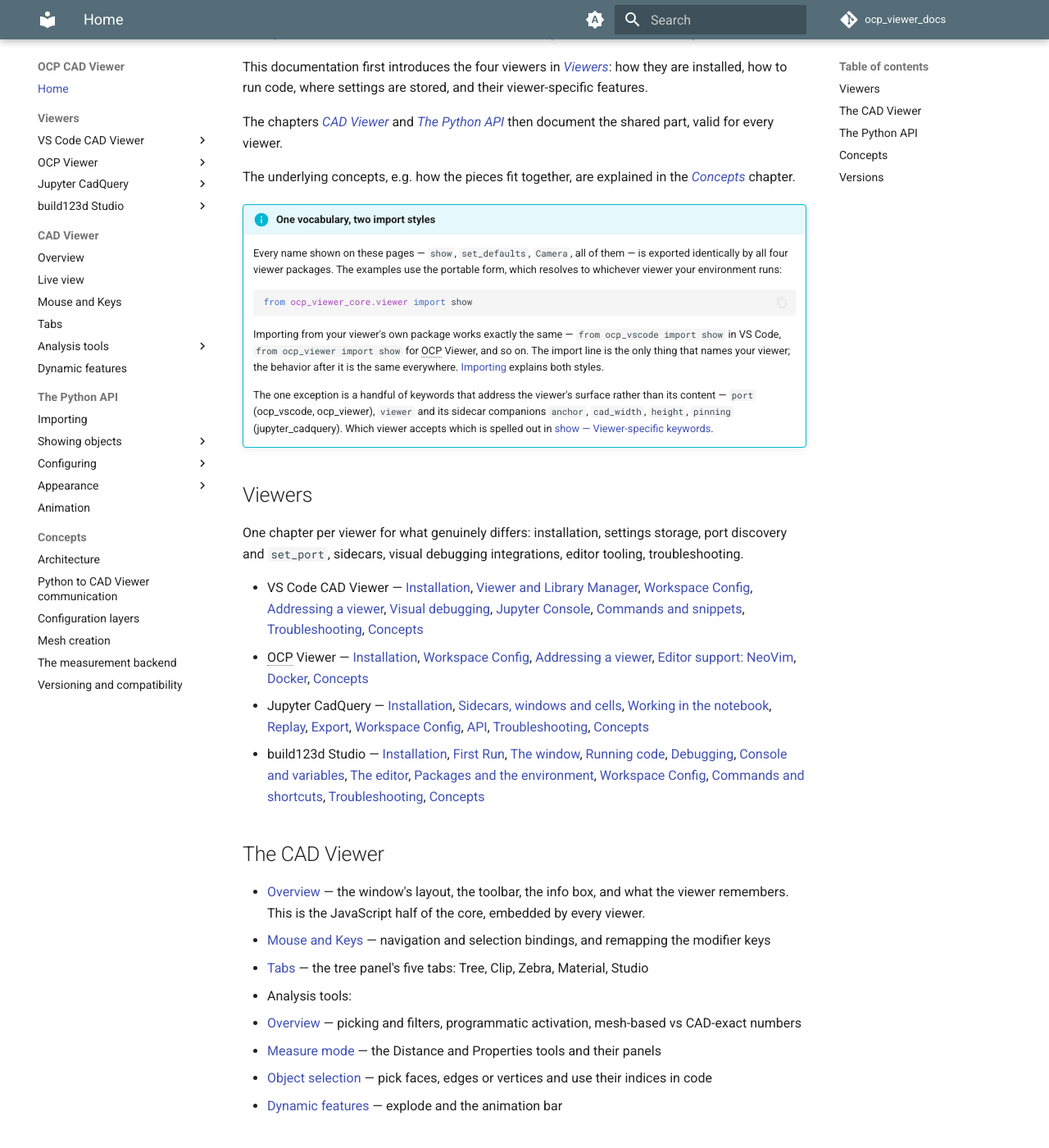
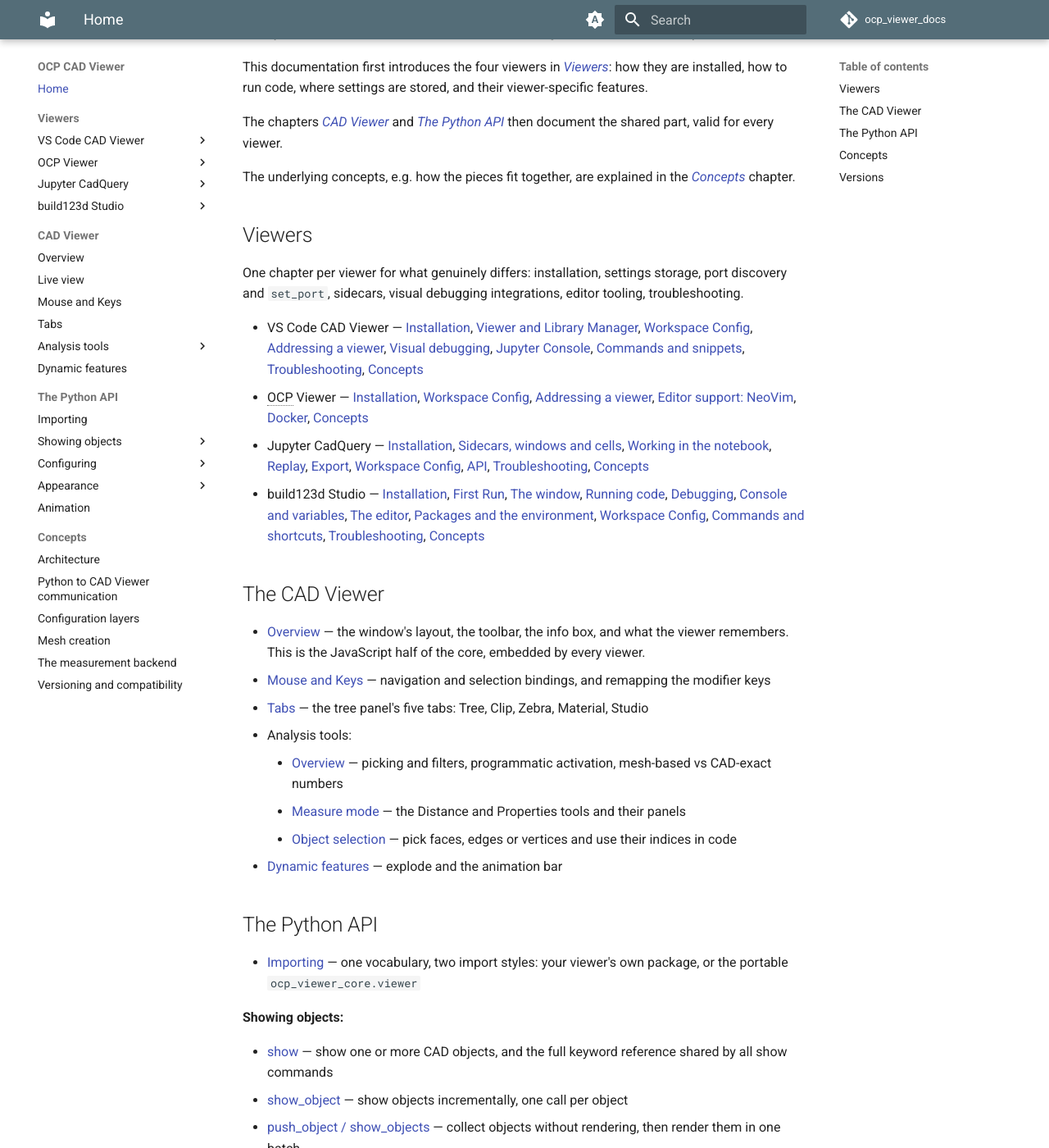
Before and after one commit to bernhard-42/ocp_viewer_docs, an MkDocs documentation site: the page built from docs/index.md, in a window 1280 px wide and 1400 px high, scrolled down 870 px. Shown: the whole window at 82% size. Built offline with MkDocs 1.6.1 and Material for MkDocs 9.7.7, drawn with Linux system fonts in a browser that asks for light colours; comment, search, counter and statistics services are not loaded.

Commit message:
move import info to Python API

````diff
--- a/docs/index.md
+++ b/docs/index.md
@@ -29,18 +29,6 @@
 
 The underlying concepts, e.g. how the pieces fit together, are explained in the _[Concepts](#concepts)_ chapter.
 
-!!! info "One vocabulary, two import styles"
-
-    Every name shown on these pages — `show`, `set_defaults`, `Camera`, all of them — is exported identically by all four viewer packages. The examples use the portable form, which resolves to whichever viewer your environment runs:
-
-    ```python
-    from ocp_viewer_core.viewer import show
-    ```
-
-    Importing from your viewer's own package works exactly the same — `from ocp_vscode import show` in VS Code, `from ocp_viewer import show` for OCP Viewer, and so on. The import line is the only thing that names your viewer; the behavior after it is the same everywhere. [Importing](importing.md) explains both styles.
-
-    The one exception is a handful of keywords that address the viewer's surface rather than its content — `port` (ocp_vscode, ocp_viewer), `viewer` and its sidecar companions `anchor`, `cad_width`, `height`, `pinning` (jupyter_cadquery). Which viewer accepts which is spelled out in [show — Viewer-specific keywords](show.md#viewer-specific-keywords).
-
 ## Viewers
 
 One chapter per viewer for what genuinely differs: installation, settings storage, port discovery and `set_port`, sidecars, visual debugging integrations, editor tooling, troubleshooting.
@@ -56,12 +44,14 @@
 - [Mouse and Keys](mouse_keys.md) — navigation and selection bindings, and remapping the modifier keys
 - [Tabs](tabs.md) — the tree panel's five tabs: Tree, Clip, Zebra, Material, Studio
 - Analysis tools:
-  - [Overview](measure_select.md) — picking and filters, programmatic activation, mesh-based vs CAD-exact numbers
-  - [Measure mode](measure.md) — the Distance and Properties tools and their panels
-  - [Object selection](selector.md) — pick faces, edges or vertices and use their indices in code
+    - [Overview](measure_select.md) — picking and filters, programmatic activation, mesh-based vs CAD-exact numbers
+    - [Measure mode](measure.md) — the Distance and Properties tools and their panels
+    - [Object selection](selector.md) — pick faces, edges or vertices and use their indices in code
 - [Dynamic features](dynamic_features.md) — explode and the animation bar
 
 ## The Python API
+
+- [Importing](importing.md) — one vocabulary, two import styles: your viewer's own package, or the portable `ocp_viewer_core.viewer`
 
 **Showing objects:**
 
````
Also changed, not shown: docs/importing.md (+12 -0 lines).
